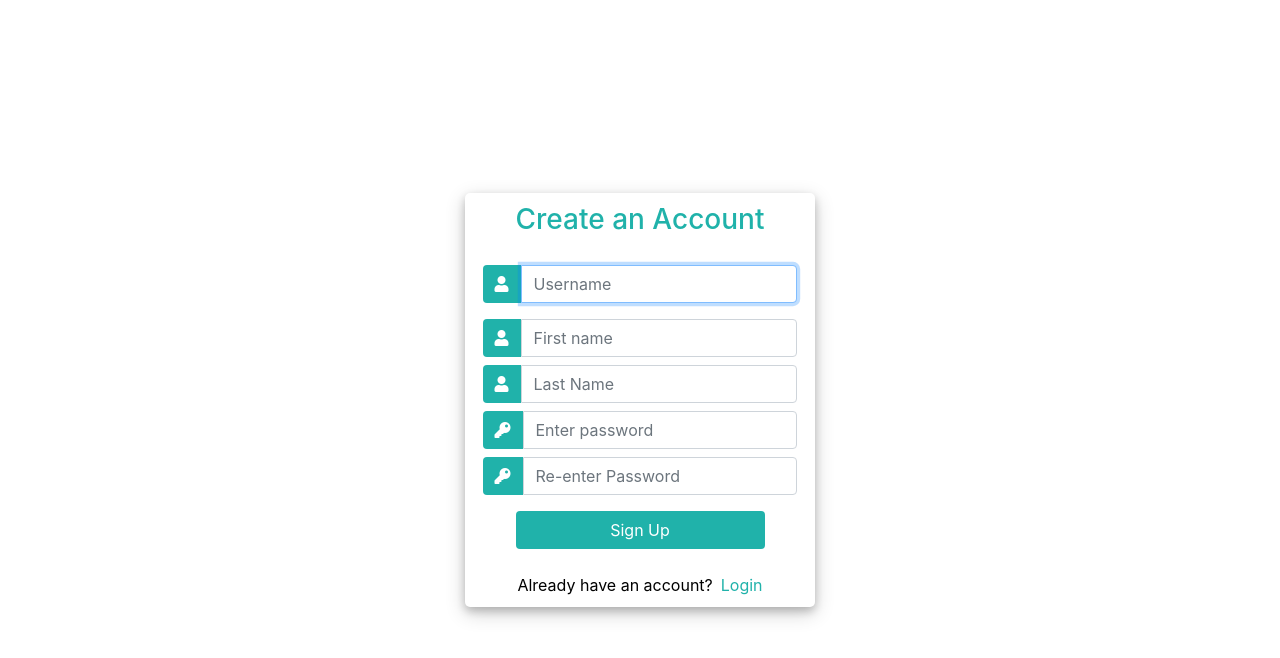
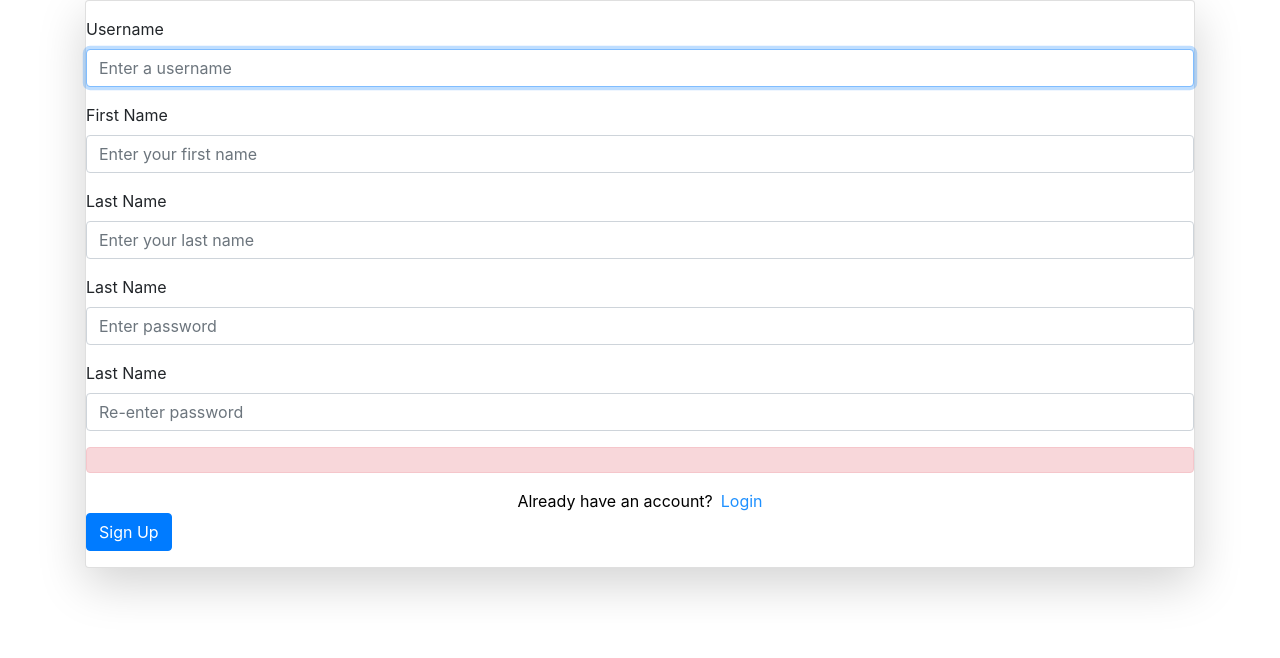
Before and after one commit to tc98100/Auspedition, a Django app: page /signup/ in a window 1280 px wide. Shown: the top 658 px of the page. Run offline with Django 3.2, Linux system fonts and the light colour scheme; some libraries are stand-ins or nearby versions.

Commit message:
restyling signup, fixed redirects for delete comment

```diff
--- a/Austrip/Austrip/settings.py
+++ b/Austrip/Austrip/settings.py
@@ -44,6 +44,7 @@ INSTALLED_APPS = [
     'rest_framework.authtoken',
     'django_filters',
     'corsheaders',
+    'widget_tweaks'
 
 ]
 
--- a/Austrip/main/templates/test.html
+++ b/Austrip/main/templates/delete.html
@@ -6,6 +6,7 @@
 </head>
 <body>
     <p>
+        Deleted Comment:
         {{ comment.comment_content }}
     </p>
 </body>
--- /dev/null
+++ b/Austrip/main/templates/signup_restyled.html
@@ -0,0 +1,57 @@
+{% load widget_tweaks %}
+
+<!DOCTYPE html>
+<html lang="en">
+<head>
+    <meta charset="UTF-8">
+    <meta charset="utf-8">
+    <meta name="viewport" content="width=device-width, initial-scale=1">
+    <title>Sign Up</title>
+    <link rel="stylesheet" href="https://cdn.jsdelivr.net/npm/bootstrap@4.5.3/dist/css/bootstrap.min.css">
+</head>
+
+<body>
+<div class="container justify-content-center">
+    <div class="card shadow-lg mb-4">
+        <p>
+            <form method="POST" action="">
+                {% csrf_token %}
+                <div class="form-group">
+                    <label for="username">Username</label>
+                    {% render_field form.username class="form-control" id="username" placeholder="Enter a username"%}
+                </div>
+                <div class="form-group">
+                    <label for="first_name">First Name</label>
+                    {% render_field form.first_name class="form-control" id="first_name" placeholder="Enter your first name"%}
+                </div>
+                <div class="form-group">
+                    <label for="last_name">Last Name</label>
+                    {% render_field form.last_name class="form-control" id="last_name" placeholder="Enter your last name" %}
+                </div>
+                <div class="form-group">
+                    <label for="password1">Last Name</label>
+                    {% render_field form.password1 class="form-control" id="password1" placeholder="Enter password" %}
+                </div>
+                <div class="form-group">
+                    <label for="password2">Last Name</label>
+                    {% render_field form.password2 class="form-control" id="password2" placeholder="Re-enter password" %}
+                </div>
+                <div class="alert alert-danger">
+                    {{ form.errors }}
+                </div>
+                <div class="d-flex justify-content-center links" style="color: black">
+                    Already have an account? <a href="{% url 'login_user' %}" class="ml-2" style="color: dodgerblue">Login</a>
+                </div>
+                <button class="btn btn-primary" type="submit">Sign Up</button>
+            </form>
+        </p>
+
+    </div>
+</div>
+<div class="d-flex justify-content-center">
+
+</div>
+
+
+</body>
+</html>
--- a/Austrip/main/urls.py
+++ b/Austrip/main/urls.py
@@ -24,10 +24,10 @@ urlpatterns = [
     path('recommendations/<str:recommendation>/', views.detailed_recommendation, name="recommendation_details"),
     path('recommendations/<str:recommendation>/edit/', views.edit, name="edit"),
 
-    path('attractions/delete/<str:comment_id>', views.delete_comment_attraction, name='delete_comment_attraction'),
+    path('attractions/<str:attraction>/delete/<str:comment_id>', views.delete_comment_attraction, name='delete_comment_attraction'),
     path('attractions/edit/<str:comment_id>/', views.edit_comment_attraction, name='edit_comment_attraction'),
 
-    path('destinations/delete/<str:comment_id>/', views.delete_comment_destination, name='delete_comment_destination'),
+    path('destinations/<str:destination>/delete/<str:comment_id>/', views.delete_comment_destination, name='delete_comment_destination'),
     path('destinations/edit/<str:comment_id>/', views.edit_comment_destination, name='edit_comment_destination'),
 
     path('search-result/', views.search_result, name="search_result"),
--- a/Austrip/main/views.py
+++ b/Austrip/main/views.py
@@ -17,7 +17,7 @@ from django.forms.models import model_to_dict
 from .forms import CreateUserForm, ChangeUserInfo, ChangePicBio, EditRecommendation, AddCommentAttraction
 from .models import *
 from .serializers import *
-from django.http import HttpResponse,JsonResponse
+from django.http import HttpResponse, JsonResponse
 import json as simplejson
 
 
@@ -36,19 +36,21 @@ def edit(request, recommendation):
 def profile(request):
     return render(request, "profile.html")
 
+
 @login_required(login_url='login_user')
 def profile_a_bookmarks(request):
     userObj = get_object_or_404(UserInfo, user=request.user.id)
     aBook = userObj.attraction_bookmark.all()
     all_pro = aBook.values('name', 'image', 'attraction_id')
-    return JsonResponse(list(all_pro),safe =False)
+    return JsonResponse(list(all_pro), safe=False)
+
 
 @login_required(login_url='login_user')
 def profile_d_bookmarks(request):
     userObj = get_object_or_404(UserInfo, user=request.user.id)
     dBook = userObj.destination_bookmark.all()
     all_pro = dBook.values('name', 'image', 'destination_id')
-    return JsonResponse(list(all_pro),safe =False)
+    return JsonResponse(list(all_pro), safe=False)
 
 
 @login_required(login_url='login_user')
@@ -165,8 +167,6 @@ def a_check_like(request, attraction):
         return HttpResponse("#a9a9a9")
 
 
-
-
 @login_required(login_url='login_user')
 def a_check_dislike(request, attraction):
     attraction_obj = get_object_or_404(Attraction, attraction_id=attraction)
@@ -176,16 +176,13 @@ def a_check_dislike(request, attraction):
         return HttpResponse("#a9a9a9")
 
 
-
-
 @login_required(login_url='login_user')
 def a_check_bookmark(request, attraction):
     userObj = get_object_or_404(UserInfo, user=request.user.id)
-    if(userObj.attraction_bookmark.filter(attraction_id=attraction)).exists():
+    if (userObj.attraction_bookmark.filter(attraction_id=attraction)).exists():
         return HttpResponse("#daa520")
     else:
         return HttpResponse("#a9a9a9")
-
 
 
 @login_required(login_url='login_user')
@@ -200,7 +197,7 @@ def d_check_bookmark(request, destination):
 @login_required(login_url='login_user')
 def d_bookmark(request, destination):
     userObj = get_object_or_404(UserInfo, user=request.user.id)
-    destinationObj = get_object_or_404(Destination,destination_id = destination)
+    destinationObj = get_object_or_404(Destination, destination_id=destination)
     if (userObj.destination_bookmark.filter(destination_id=destination)).exists():
         userObj.destination_bookmark.remove(destinationObj)
         userObj.save()
@@ -275,7 +272,7 @@ def signup(request):
 
             messages.success(request, 'Sign up successful for ' + username)
             return redirect('login_user')
-    return render(request, 'signup.html', {'form': form})
+    return render(request, 'signup_restyled.html', {'form': form})
 
 
 def home(request):
@@ -287,21 +284,21 @@ def home(request):
 
 
 def destination_list(request):
-    Destinations = Destination.objects.all()
-    return render(request, 'destinations.html', {'Destinations': Destinations})
+    destinations = Destination.objects.all()
+    return render(request, 'destinations.html', {'Destinations': destinations})
 
 
 def attraction_list(request):
-    Attractions = Attraction.objects.all()
+    attractions = Attraction.objects.all()
     city_list = []
-    for attraction in Attractions:
+    for attraction in attractions:
         if attraction.city.name not in city_list:
             city_list.append(attraction.city.name)
-    return render(request, 'attractions.html', {'Attractions': Attractions, 'city_list': city_list})
+    return render(request, 'attractions.html', {'Attractions': attractions, 'city_list': city_list})
 
 
 def detailed_destination(request, destination):
-    city = get_object_or_404(Destination,destination_id=destination)
+    city = get_object_or_404(Destination, destination_id=destination)
     city.click_count += 1
     city.save()
     comments = city.destinationcomment_set.all()
@@ -344,10 +341,13 @@ def edit_comment_destination(request, comment_id):
     return render(request, 'testing.html', context)
 
 
-def delete_comment_attraction(request, comment_id):
+def delete_comment_attraction(request, comment_id, attraction):
+    place = Attraction.objects.get(attraction_id=attraction)
+    comments = place.attractioncomment_set.all()
     comment = AttractionComment.objects.get(commentId=comment_id)
     comment.delete()
-    return render(request, 'test.html', {'comment': comment})
+    context = {'comments': comments, 'comment': comment, 'place': place}
+    return render(request, 'attraction_detail.html', context)
 
 
 def edit_comment_attraction(request, comment_id):
@@ -366,9 +366,11 @@ def edit_comment_attraction(request, comment_id):
 def delete_comment_destination(request, comment_id, destination):
     city = Destination.objects.get(destination_id=destination)
     comment = DestinationComment.objects.get(commentId=comment_id)
+    comments = city.destinationcomment_set.all()
     comment.delete()
-    # context = {'comment': comment, 'city': city}
-    return render(request, 'test.html', {'comment': comment})
+    context = {'comments': comments, 'comment': comment, 'city': city}
+    # return redirect('destination_list')
+    return render(request, 'destination_detail.html', context)
 
 
 def detailed_recommendation(request, recommendation):
```
Also changed, not shown: Austrip/main/forms.py (+7 -6 lines), Austrip/main/templates/attraction_detail.html (+6 -4 lines), Austrip/main/templates/destination_detail.html (+7 -2 lines).
